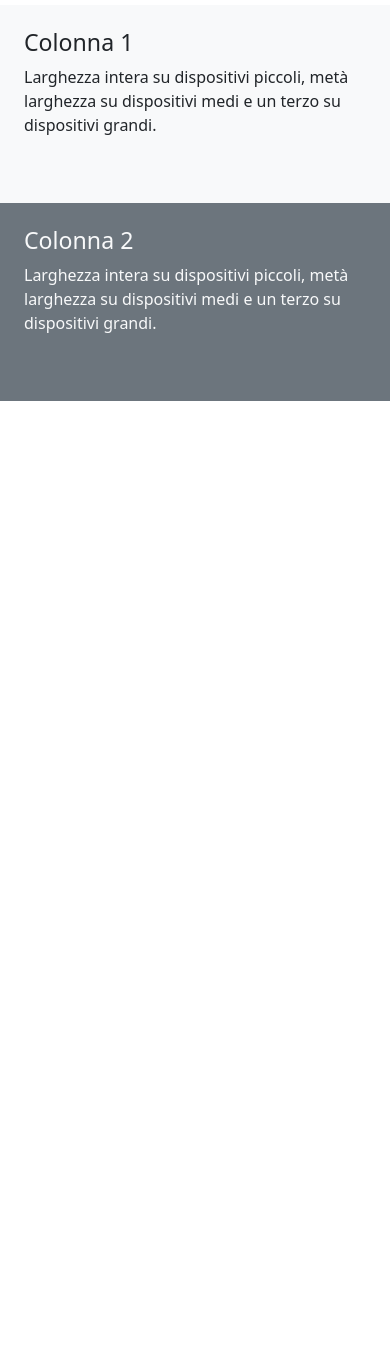
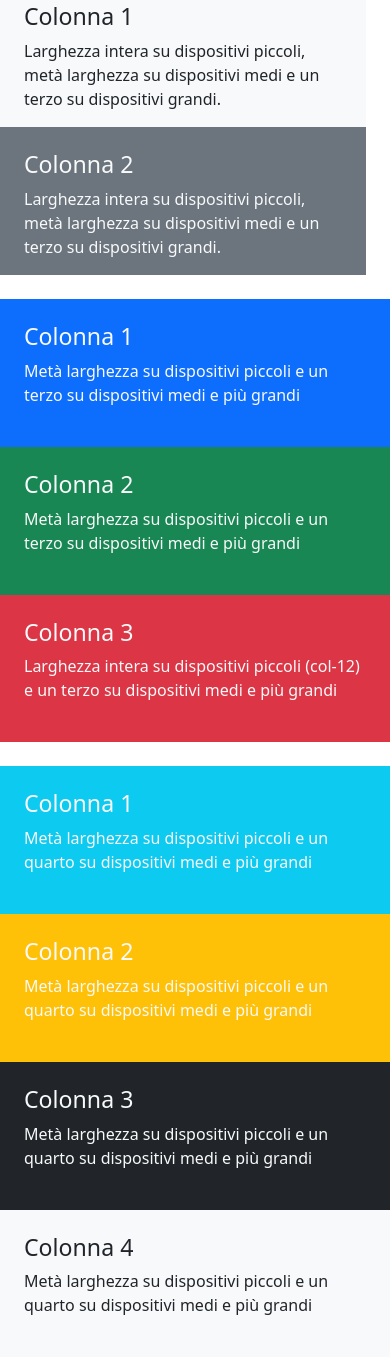
Before and after one commit to GlowingPiranha/htmlcss-bootstrap-layout, a plain HTML site: page index.html in a window 390 px wide. Shown: the part 193-1550 px from the top of the page. Before the commit the page ends 844 px from the top, so only its background shows below. Drawn offline with nearby package versions, Linux system fonts and the light colour scheme.

Commit message:
[upd] mobile

```diff
--- a/css/style.css
+++ b/css/style.css
@@ -5,5 +5,5 @@
 }
 
 .box {
-  height: 150px;
+  height: 100px;
 }
--- a/index.html
+++ b/index.html
@@ -14,15 +14,15 @@
 
   <div class="container">
     <div class="row ">
-      <div class="col-12 text-center mt-5">
+      <div class="col-12 text-center mt-5 mb-4">
         <div class="box">
           <h1>bootstrap 5 Responsive Grid</h1>
           <p class="fs-5">Layout a griglia con diversi breakpoint (sm, md, lg).</p>
         </div>
       </div>
-    </div>
 
-    <div class="row d-flex d-block">
+
+      <div class="row d-flex mb-4">
         <div class="col-sm-12 col-md-6 col-lg-4 bg-light p-4 ">
           <div class="box">
             <h3>Colonna 1</h3>
@@ -42,6 +42,41 @@
       </div>
     </div>
 
+    <div class="row d-flex text-light mb-4">
+      <div class="col-sm-6  bg-primary p-4">
+        <h3>Colonna 1</h3>
+        <p>Metà larghezza su dispositivi piccoli e un terzo su dispositivi medi e più grandi</p>
+      </div>
+      <div class="col-sm-6  bg-success p-4">
+        <h3>Colonna 2</h3>
+        <p>Metà larghezza su dispositivi piccoli e un terzo su dispositivi medi e più grandi</p>
+      </div>
+      <div class="col-sm-12  bg-danger p-4">
+        <h3>Colonna 3</h3>
+        <p>Larghezza intera su dispositivi piccoli (col-12) e un terzo su dispositivi medi e più grandi</p>
+      </div>
+    </div>
+
+    <div class="row text-light">
+      <div class="col-sm-6 bg-info p-4">
+        <h3>Colonna 1</h3>
+        <p>Metà larghezza su dispositivi piccoli e un quarto su dispositivi medi e più grandi</p>
+      </div>
+      <div class="col-sm-6 bg-warning p-4">
+        <h3>Colonna 2</h3>
+        <p>Metà larghezza su dispositivi piccoli e un quarto su dispositivi medi e più grandi</p>
+      </div>
+      <div class="col-sm-6 bg-dark p-4">
+        <h3>Colonna 3</h3>
+        <p>Metà larghezza su dispositivi piccoli e un quarto su dispositivi medi e più grandi</p>
+      </div>
+      <div class="col-sm-6 bg-light text-dark p-4">
+        <h3>Colonna 4</h3>
+        <p>Metà larghezza su dispositivi piccoli e un quarto su dispositivi medi e più grandi</p>
+      </div>
+    </div>
+  </div>
+
 </body>
 
 </html>
```
Lines whose indentation alone changed are shown as unchanged.
